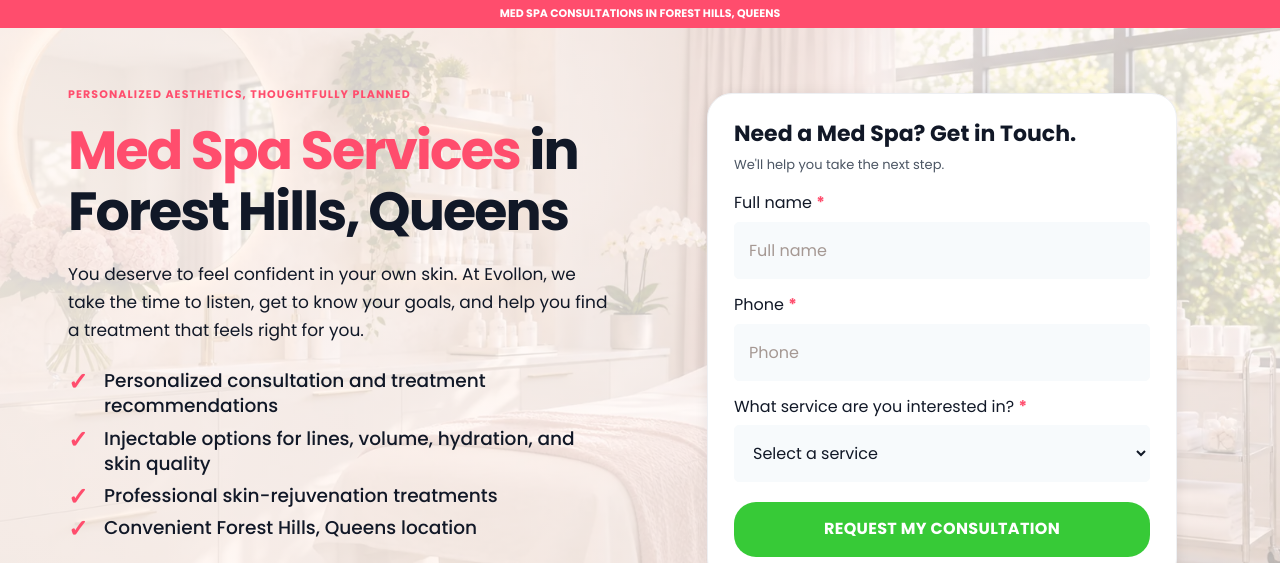
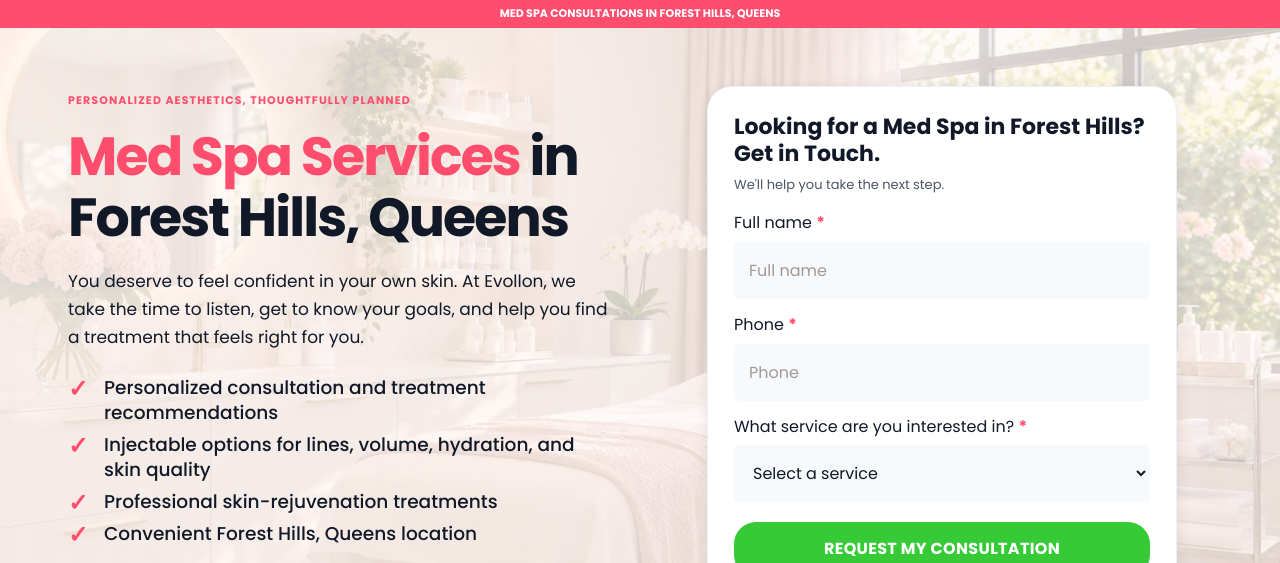
Before and after one commit to yaboixanny/evollonmedspa, a plain HTML site: page aesthetics-ny/index.html in a window 1280 px wide. Shown: the top 563 px of the page. Drawn offline with Linux system fonts and the light colour scheme.

Commit message:
Update consultation form headline

```diff
--- a/aesthetics-ny/index.html
+++ b/aesthetics-ny/index.html
@@ -157,7 +157,7 @@
 <div class="hero-form-wrap"><form class="form-card" id="lead-form" name="aesthetics-ny-lead" method="POST" data-netlify="true" aria-label="Request a med spa consultation">
           <input type="hidden" name="form-name" value="aesthetics-ny-lead">
           <input type="hidden" name="treatment" value="Med Spa Aesthetics Consultation">
-          <div class="form-title">Need a Med Spa? Get in Touch.<span>We'll help you take the next step.</span></div>
+          <div class="form-title">Looking for a Med Spa in Forest Hills? Get in Touch.<span>We'll help you take the next step.</span></div>
           <label for="full-name">Full name <span class="required">*</span></label>
           <input id="full-name" name="name" autocomplete="name" required placeholder="Full name">
           <label for="phone">Phone <span class="required">*</span></label>
```
